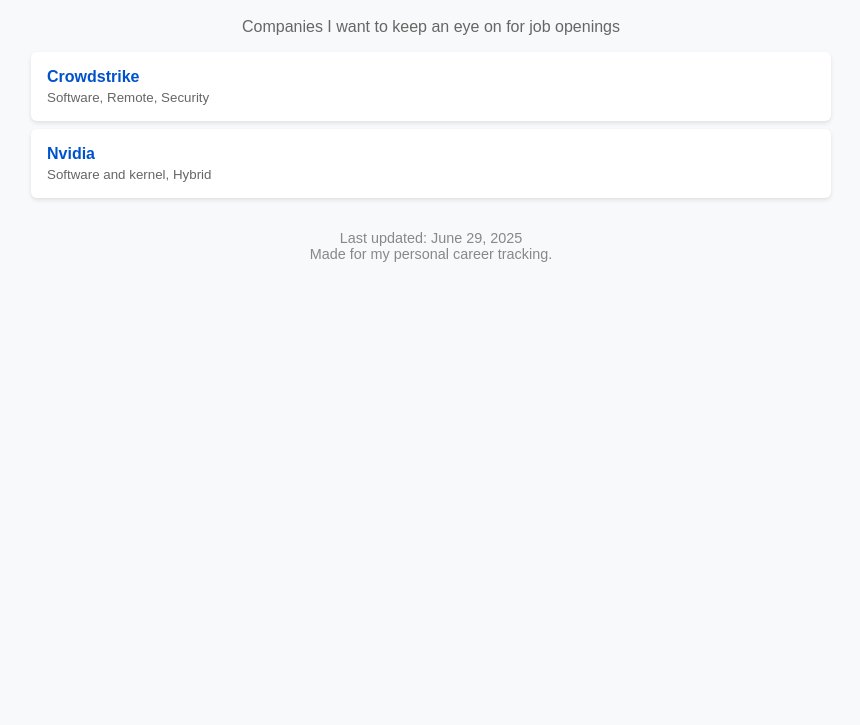
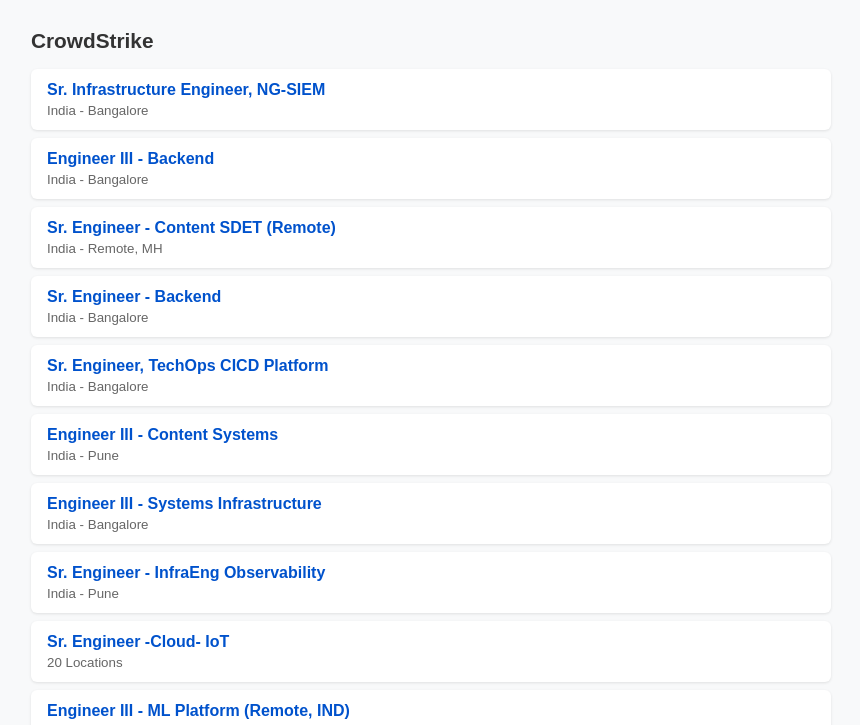
Before and after one commit to deeepak-pal/personal-job-board, a plain HTML site: page index.html in a window 1280 px wide. Shown: the part 72-797 px from the top of the page, without its empty margins (209-1069 px from the left). Drawn offline with Linux system fonts and the light colour scheme.

Commit message:
updated index.html to support the parsed json data

```diff
--- a/index.html
+++ b/index.html
@@ -17,27 +17,28 @@
       text-align: center;
       color: #0052cc;
     }
-    p.description {
-      text-align: center;
-      color: #666;
+    .company {
+      margin: 2rem 0 1rem;
+      font-size: 1.3rem;
+      color: #333;
     }
-    ul {
+    ul.jobs {
       list-style: none;
       padding: 0;
     }
-    li {
+    ul.jobs li {
       background: #fff;
       margin: 0.5rem 0;
-      padding: 1rem;
+      padding: 0.75rem 1rem;
       border-radius: 6px;
-      box-shadow: 0 2px 4px rgba(0,0,0,0.1);
+      box-shadow: 0 1px 3px rgba(0,0,0,0.1);
     }
-    li a {
+    ul.jobs li a {
       text-decoration: none;
       color: #0052cc;
       font-weight: bold;
     }
-    li small {
+    ul.jobs li small {
       display: block;
       margin-top: 0.25rem;
       color: #666;
@@ -53,25 +54,46 @@
 <body>
 
   <h1>My Personal Job Board</h1>
-  <p class="description">Companies I want to keep an eye on for job openings</p>
-
-  <ul>
-    <li>
-      <a href="https://crowdstrike.wd5.myworkdayjobs.com/crowdstrikecareers?locationCountry=c4f78be1a8f14da0ab49ce1162348a5e&Job_Family=1408861ee6e201641be2c2f6b000c00b&Job_Family=cb19f044639b1001f6a02595bc920000" target="_blank">Crowdstrike</a>
-      <small>Software, Remote, Security</small>
-    </li>
-    <li>
-      <a href="https://nvidia.wd5.myworkdayjobs.com/NVIDIAExternalCareerSite?locationHierarchy1=2fcb99c455831013ea52b82135ba3266&timeType=5509c0b5959810ac0029943377d47364&jobFamilyGroup=0c40f6bd1d8f10ae43ffaefd46dc7e78" target="_blank">Nvidia</a>
-      <small>Software and kernel, Hybrid</small>
-    </li>
-
-    <!-- Add more companies here -->
-  </ul>
+  <div id="jobs"></div>
 
   <footer>
-    Last updated: June 29, 2025<br>
-    Made for my personal career tracking.
+    Last updated from jobs.json · Built with GitHub Pages
   </footer>
+
+  <script>
+    fetch('jobs.json')
+      .then(response => {
+        if (!response.ok) {
+          throw new Error('Could not load jobs.json');
+        }
+        return response.json();
+      })
+      .then(data => {
+        const jobsDiv = document.getElementById('jobs');
+        data.forEach(company => {
+          const h2 = document.createElement('h2');
+          h2.className = 'company';
+          h2.textContent = company.company;
+          jobsDiv.appendChild(h2);
+
+          const ul = document.createElement('ul');
+          ul.className = 'jobs';
+
+          company.jobs.forEach(job => {
+            const li = document.createElement('li');
+            li.innerHTML = `<a href="${job.url}" target="_blank">${job.title}</a>
+                            <small>${job.location}</small>`;
+            ul.appendChild(li);
+          });
+
+          jobsDiv.appendChild(ul);
+        });
+      })
+      .catch(err => {
+        console.error('Error loading jobs:', err);
+        document.getElementById('jobs').innerHTML = '<p>Could not load jobs. Try again later.</p>';
+      });
+  </script>
 
 </body>
 </html>
```
